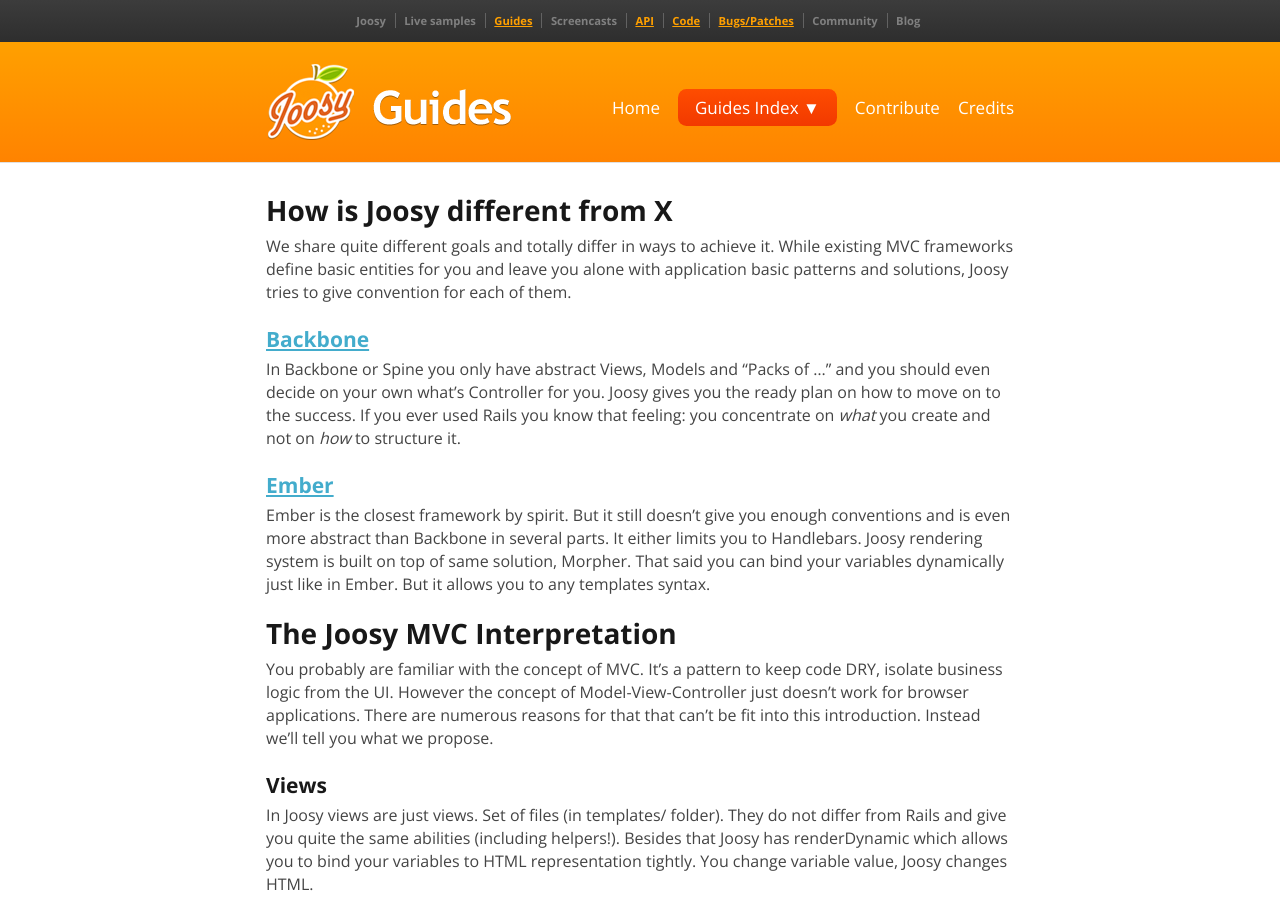
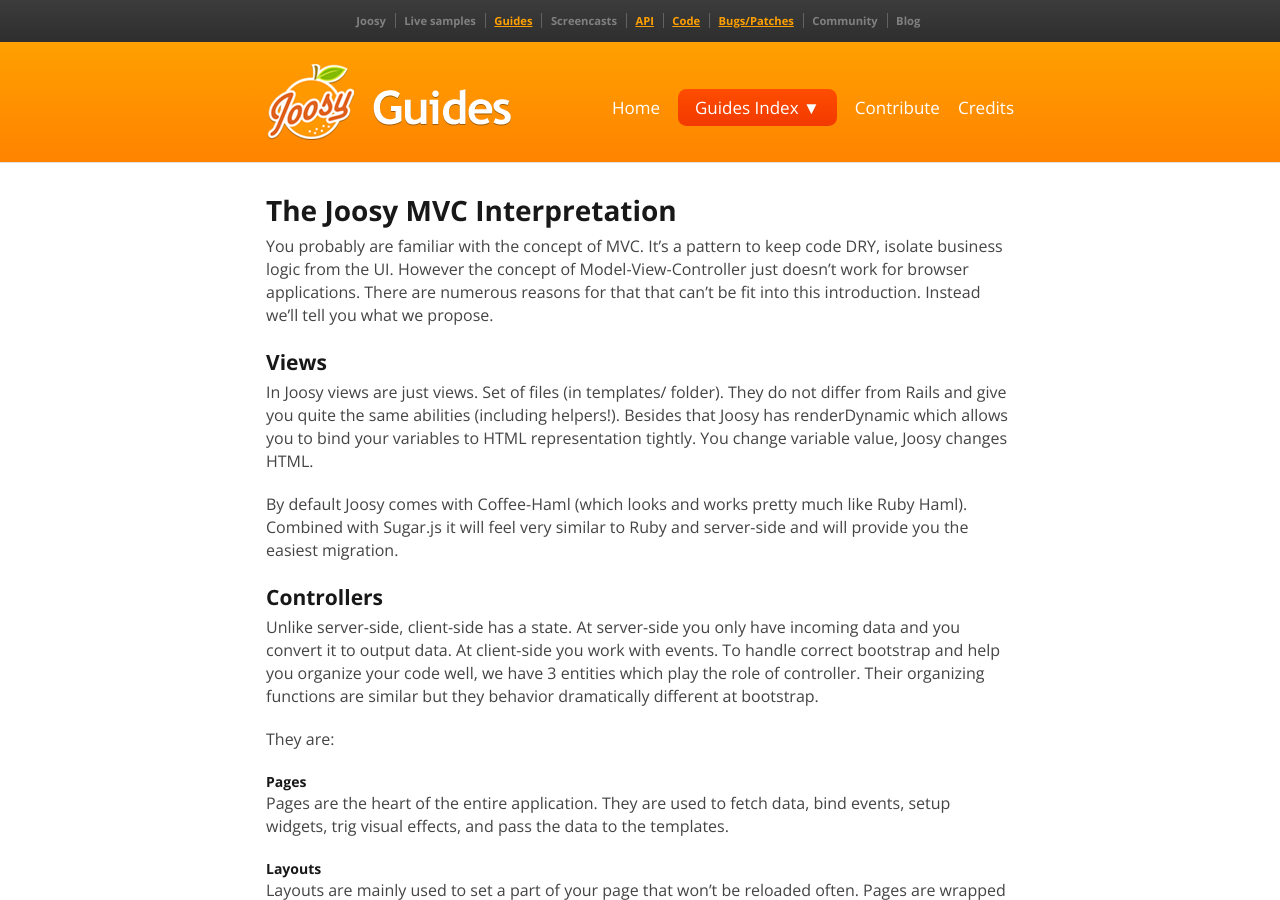
Before and after one commit to joosy/guides, a Jekyll site: the page built from guides/basics/getting-started.md, in a window 1280 px wide and 900 px high. Built offline with Jekyll 4.4.1, drawn with Linux system fonts in a browser that asks for light colours.

Commit message:
Separate 'Joosy vs X' chapter

```diff
--- a/guides/basics/getting-started.md
+++ b/guides/basics/getting-started.md
@@ -2,18 +2,6 @@
 layout: index
 title: "Getting started"
 ---
-
-### How is Joosy different from X
-
-We share quite different goals and totally differ in ways to achieve it. While existing MVC frameworks define basic entities for you and leave you alone with application basic patterns and solutions, Joosy tries to give convention for each of them.
-
-#### [Backbone](http://documentcloud.github.com/backbone/)
-
-In Backbone or Spine you only have abstract Views, Models and "Packs of …" and you should even decide on your own what's Controller for you. Joosy gives you the ready plan on how to move on to the success. If you ever used Rails you know that feeling: you concentrate on _what_ you create and not on _how_ to structure it.
-
-#### [Ember](http://emberjs.com/)
-
-Ember is the closest framework by spirit. But it still doesn't give you enough conventions and is even more abstract than Backbone in several parts. It either limits you to Handlebars. Joosy rendering system is built on top of same solution, Morpher. That said you can bind your variables dynamically just like in Ember. But it allows you to any templates syntax.
 
 ### The Joosy MVC Interpretation
 
```
Also changed, not shown: guides/basics/joosy-vs-x.md (added, +16 -0 lines), index.md (+4 -0 lines).
